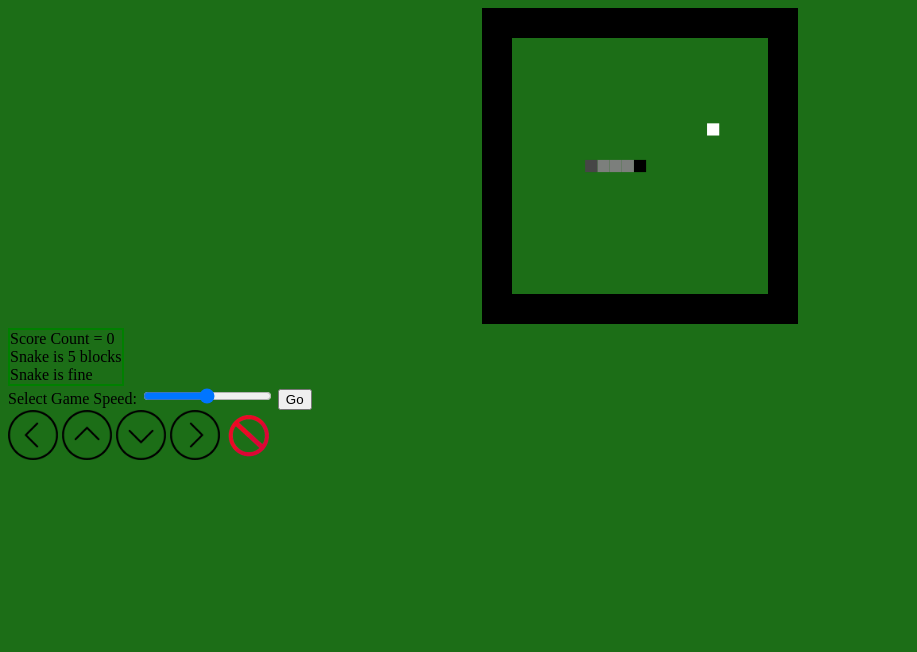
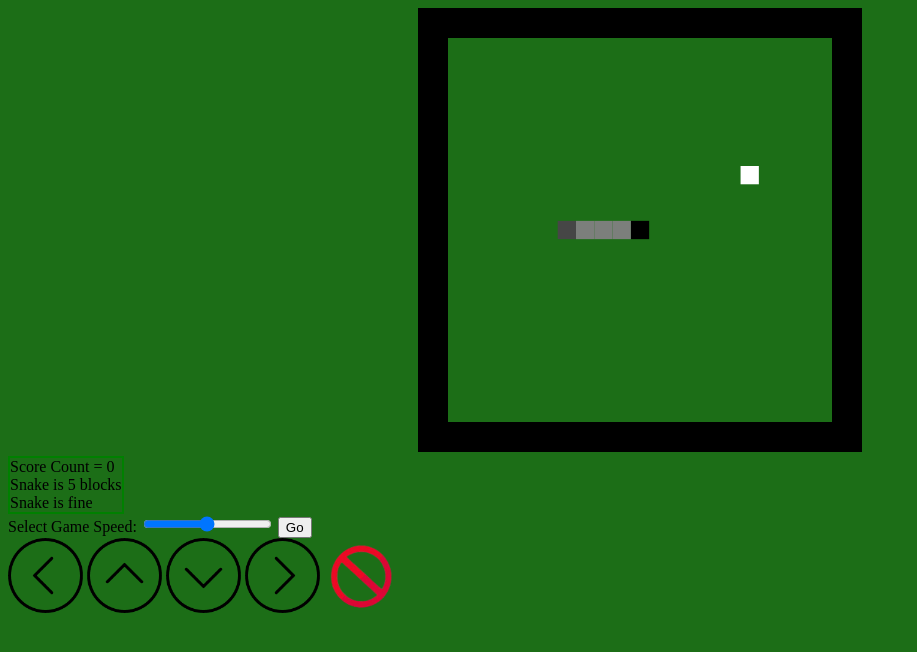
Before and after one commit to abhinnsarkar/SnakeRefined, a plain HTML site: page index.html in a window 1280 px wide. Shown: the whole page, without its empty margins (0-917 px from the left). Drawn offline with Linux system fonts and the light colour scheme.

Commit message:
more better

```diff
--- a/index.html
+++ b/index.html
@@ -61,11 +61,11 @@
     <div
     id="Controls"
     >
-        <img src="./src/Controls/left.png" width="50px" height="50px" id="left">
-        <img src="./src/Controls/up.png" width="50px" height="50px" id="up">
-        <img src="./src/Controls/down.png" width="50px" height="50px" id="down">
-        <img src="./src/Controls/right.png" width="50px" height="50px" id="right">
-        <img src="./src/Controls/stop.png" width="50px" height="50px" id="stop">
+        <img src="./src/Controls/left.png" width="75px" height="75px" id="left">
+        <img src="./src/Controls/up.png" width="75px" height="75px" id="up">
+        <img src="./src/Controls/down.png" width="75px" height="75px" id="down">
+        <img src="./src/Controls/right.png" width="75px" height="75px" id="right">
+        <img src="./src/Controls/stop.png" width="75px" height="75px" id="stop">
     </div>
 
 
--- a/src/Globals.js
+++ b/src/Globals.js
@@ -47,7 +47,7 @@ export const gc = {
 
 
     // CANVAS_SIZE : 800,
-    CANVAS_SIZE : 0.2*window.innerWidth,
+    CANVAS_SIZE : 0.3*window.innerWidth,
 
     //Number Of Sections has to be odd because otherwise, snake head will not be able to start in middle
     NUM_OF_SECTIONS : 21,
```
